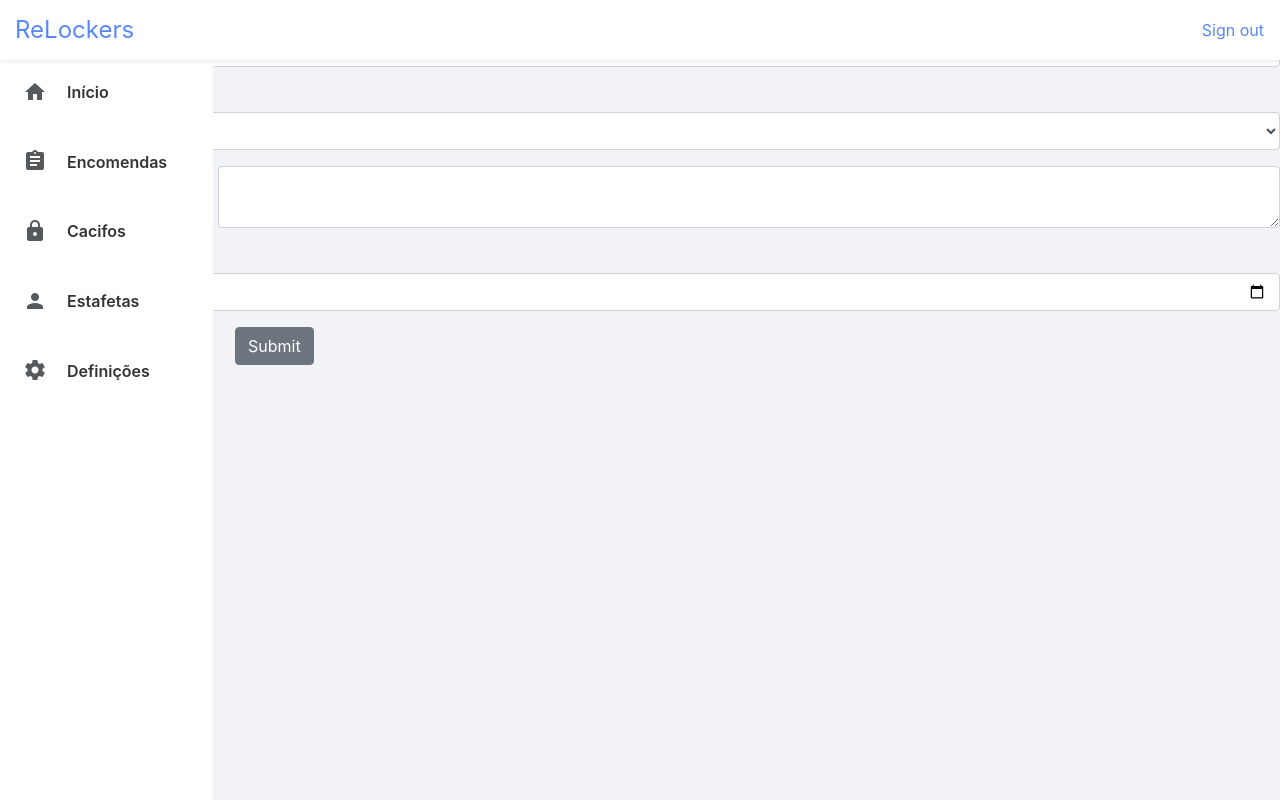
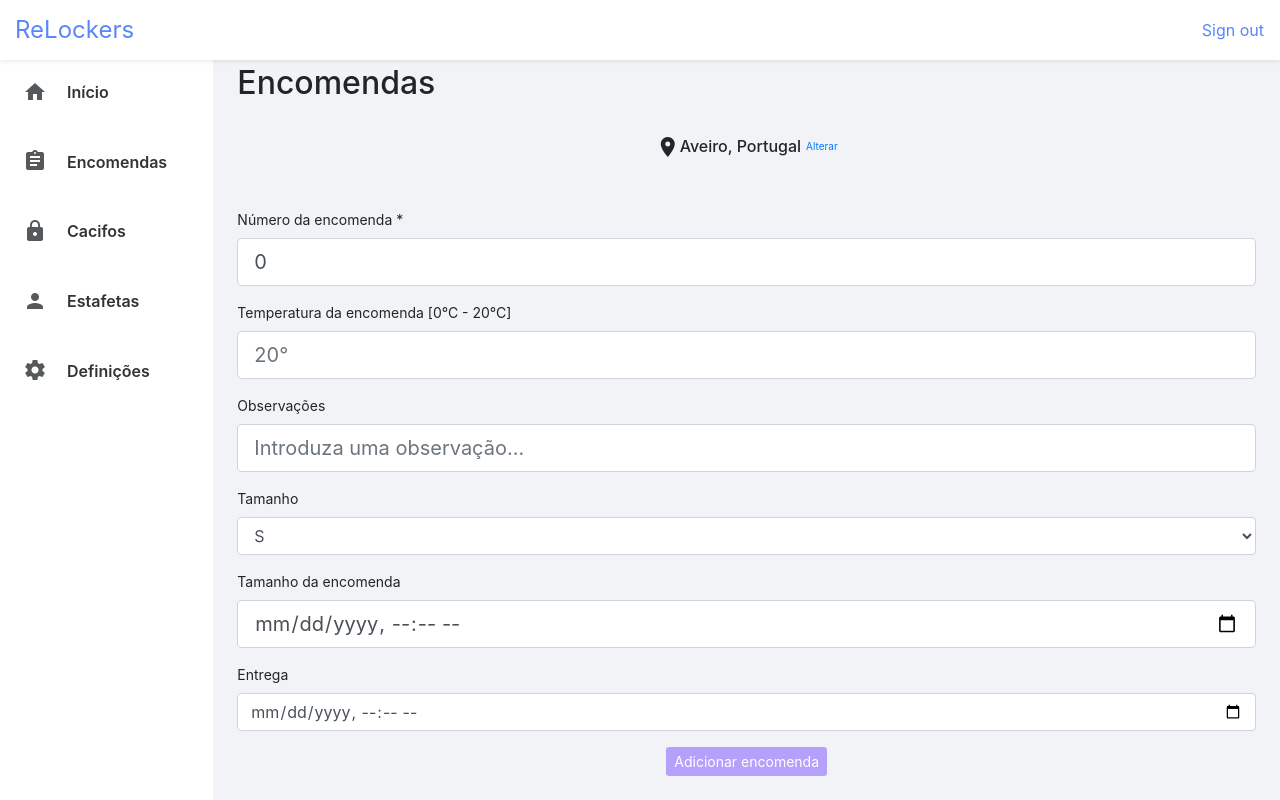
Before and after one commit to soniaamachado/ReLockers, a React (Create React App) app: page /adicionar_encomenda in a window 1280 px wide. Built offline with nearby package versions, Linux system fonts and the light colour scheme.

Commit message:
inicio form

```diff
--- a/src/components/AdicionarEncomenda.js
+++ b/src/components/AdicionarEncomenda.js
@@ -1,104 +1,91 @@
 import React, { Component } from "react";
 import axios from "axios";
-import {Button, Col, Form, FormGroup, Input, Label} from "reactstrap";
+import TextInputGroup from "./forms/TextInput";
+import { Button, Col, Form, FormGroup, Input, Label } from "reactstrap";
 
 export default class AdicionarEncomenda extends Component {
 
     state = {
-        estado_encomenda:0,
-        numero_encomenda:1,
-        data_de_entrada_no_sistema:"",
-        data_de_entrega_pretendida:"",
-        tempo_limite_de_levantamento:"",
-        tamanho:"",
-        observacoes:"",
-        temperatura:"",
-        cacifo_id:1,
-        cliente_id:1,
-        errors:{}
+        estado_encomenda: 0,
+        numero_encomenda: 0,
+        data_de_entrada_no_sistema: "",
+        data_de_entrega_pretendida: "",
+        tempo_limite_de_levantamento: "",
+        tamanho: "",
+        observacoes: "",
+        temperatura: "",
+        cacifo_id: "",
+        cliente_id: "",
+        errors: {}
     };
 
 
     onSubmit = e => {
         e.preventDefault();
 
-        const { estado_encomenda, cacifo_id, cliente_id, numero_encomenda, data_de_entrada_no_sistema, data_de_entrega_pretendida, tempo_limite_de_levantamento, tamanho, temperatura, observacoes } = this.state;
+        let {
+            estado_encomenda, cacifo_id, cliente_id, numero_encomenda,
+            data_de_entrada_no_sistema, data_de_entrega_pretendida,
+            tempo_limite_de_levantamento, tamanho, temperatura, observacoes
+        } = this.state;
 
-        if (estado_encomenda === "") {
-            this.setState({ errors: { estado_encomenda: "O estado da encomenda é requirido" } });
-            return;
-        }
 
-        if (numero_encomenda=== "") {
-            this.setState({ errors: { numero_encomenda: "Número da encomenda requirido" } });
-            return;
-        }
-
-        if (data_de_entrada_no_sistema === "") {
-            this.setState({ errors: { data_de_entrada_no_sistema: "Data de entrada requirida" } });
-            return;
-        }
-
-        if (data_de_entrega_pretendida === "") {
-            this.setState({ errors: { data_de_entrega_pretendida: "URL is required" } });
-            return;
-        }
-        if (tempo_limite_de_levantamento === "") {
-            this.setState({ errors: { tempo_limite_de_levantamento: "URL is required" } });
-            return;
-        }
-        if (tamanho === "") {
-            this.setState({ errors: { tamanho: "URL is required" } });
-            return;
-        }
-        if (temperatura === "") {
-            this.setState({ errors: { temperatura: "URL is required" } });
-            return;
-        }
-        if (observacoes=== "") {
-            this.setState({ errors: { observacoes: "URL is required" } });
-            return;
-        }
-        if (cacifo_id === "") {
-            this.setState({ errors: { temperatura: "URL is required" } });
-            return;
-        }
-        if (cliente_id=== "") {
-            this.setState({ errors: { observacoes: "URL is required" } });
-            return;
-        }
+        // if (observacoes === "") {
+        //     this.setState({ errors: { observacoes: "URL is required" } });
+        //     return;
+        // }
+        // if (data_de_entrega_pretendida === "") {
+        //     this.setState({ errors: { data_de_entrega_pretendida: "URL is required" } });
+        //     return;
+        // }
+        // if (tempo_limite_de_levantamento === "") {
+        //     this.setState({ errors: { tempo_limite_de_levantamento: "URL is required" } });
+        //     return;
+        // }
+        // if (tamanho === "") {
+        //     this.setState({ errors: { tamanho: "URL is required" } });
+        //     return;
+        // }
+        // if (cacifo_id === "") {
+        //     this.setState({ errors: { temperatura: "URL is required" } });
+        //     return;
+        // }
+        // if (cliente_id == "") {
+        //     this.setState({ errors: { observacoes: "URL is required" } });
+        //     return;
+        // }
 
         const newEncomenda = {
             estado_encomenda,
             numero_encomenda,
-            data_de_entrada_no_sistema,
-            data_de_entrega_pretendida,
-            tempo_limite_de_levantamento,
-            tamanho,
-            observacoes,
-            temperatura,
-            cacifo_id,
-            cliente_id
+            // data_de_entrada_no_sistema,
+            // data_de_entrega_pretendida,
+            // tempo_limite_de_levantamento,
+            // tamanho,
+            // observacoes,
+            // temperatura,
+            // cacifo_id,
+            // cliente_id
         };
-
-        axios.post('http://167.99.202.225/api/encomendas', newEncomenda)
-            .then(res => console.log(res.statusText));
+        console.log(newEncomenda);
+        // axios.post('http://167.99.202.225/api/encomendas', newEncomenda)
+        //     .then(res => console.log(res.statusText));
 
         this.setState({
-            estado_encomenda: "",
+            estado_encomenda: 0,
             numero_encomenda: "",
-            data_de_entrada_no_sistema: "",
-            data_de_entrega_pretendida: "",
-            tempo_limite_de_levantamento: "",
-            tamanho: "",
+            //     data_de_entrada_no_sistema: "",
+            //     data_de_entrega_pretendida: "",
+            //     tempo_limite_de_levantamento: "",
+            //     tamanho: "",
             observacoes: "",
             temperatura: "",
-            cacifo_id: "",
-            cliente_id: ""
+            //     cacifo_id: "",
+            //     cliente_id: ""
 
         });
 
-        this.props.history.push("/news");
+        //this.props.history.push("/news");
     };
 
     onChange = e => {
@@ -107,31 +94,89 @@ export default class AdicionarEncomenda extends Component {
         });
     };
 
+    selectTamanho() {
+        console.log(this.refs.selectTamanho.value);
+    }
+
     render() {
-        const { estado_encomenda, numero_encomenda, data_de_entrada_no_sistema, data_de_entrega_pretendida, tempo_limite_de_levantamento,tamanho, observacoes, temperatura } = this.state;
+        const {
+            numero_encomenda, data_de_entrada_no_sistema, data_de_entrega_pretendida,
+            tempo_limite_de_levantamento, tamanho, observacoes, temperatura, errors
+        } = this.state;
         return (
-            <main>
-                <Form onSubmit={this.onSubmit}>
-                    <FormGroup>
-                        <Label for="numero_encomenda">Tamanho</Label>
-                        <Input type="number" name="numero_encomenda" id="numero_encomenda"/>
-                    </FormGroup>
+            <main style={{ height: '100%' }} role="main" className="col-md-9 ml-sm-auto col-lg-10 px-4">
+                <div
+                    className="d-flex justify-content-between flex-wrap flex-md-nowrap align-items-center pt-3 pb-2 mb-3">
+                    <h1 className="h2">Encomendas</h1>
+                    <div className="btn-toolbar mb-2 mb-md-0">
+                    </div>
+                </div>
+                <div style={{ textAlign: 'center', marginBottom: '50px' }}>
+                    <i className="material-icons md-24" style={{ verticalAlign: 'middle' }}>location_on</i>
+                    <h6 style={{ display: 'inline', verticalAlign: 'middle' }}>Aveiro, Portugal</h6>
+                    <a href={'/definicoes'} style={{ marginLeft: '5px', fontSize: '10px', display: 'inline', verticalAlign: 'middle' }}>Alterar</a>
+                </div>
+                <form onSubmit={this.onSubmit}>
+
+                    <TextInputGroup
+                        label="Número da encomenda *"
+                        name="numero_encomenda"
+                        placeholder="0"
+                        value={numero_encomenda}
+                        onChange={this.onChange}
+                        type={"number"}
+                        error={errors.numero_encomenda}
+                    />
+
+                    <TextInputGroup
+                        label="Temperatura da encomenda [0°C - 20°C]"
+                        name="temperatura"
+                        placeholder="20°"
+                        value={temperatura}
+                        onChange={this.onChange}
+                        type={"number"}
+                        error={errors.temperatura}
+                    />
+
+                    <TextInputGroup
+                        label="Observações"
+                        name="observacoes"
+                        placeholder="Introduza uma observação..."
+                        value={observacoes}
+                        onChange={this.onChange}
+                        error={errors.observacoes}
+                    />
 
                     <FormGroup>
                         <Label for="tamanho">Tamanho</Label>
-                        <Input type="select" name="tamanho" id="tamanho">
+                        <Input type="select" name="tamanho" id="tamanho" value={this.option} ref="tamanhoSelect">
+                            {/* onChange={(e) => { this.selectTamanho(); }} */}
                             <option>S</option>
                             <option>M</option>
                             <option>L</option>
+                            <option>XL</option>
                         </Input>
                     </FormGroup>
 
-                    <FormGroup row>
-                        <Label for="observacoes" sm={2}>Observações</Label>
-                        <Col sm={10}>
-                            <Input type="textarea" name="observacoes" id="observacoes" />
-                        </Col>
-                    </FormGroup>
+                    {/* <TextInputGroup
+                        label="Tamanho da encomenda"
+                        name="tamanho"
+                        placeholder="Tamanho da encomenda... PASSAR PARA SELECT"
+                        value={tamanho}
+                        type={"select"}
+                        onChange={this.onChange}
+                        error={errors.tamanho}
+                    /> */}
+
+                    <TextInputGroup
+                        label="Tamanho da encomenda"
+                        name="tamanho"
+                        placeholder="Tamanho da encomenda... PASSAR PARA SELECT"
+                        value={tamanho}
+                        type={"datetime-local"}
+                        onChange={this.onChange}
+                        error={errors.tamanho}
+                    />
 
                     <FormGroup>
                         <Label for="data_de_entrega_pretendida">Entrega</Label>
@@ -143,14 +188,45 @@ export default class AdicionarEncomenda extends Component {
                         />
                     </FormGroup>
 
-                    <FormGroup check row>
-                        <Col sm={{ size: 10, offset: 2 }}>
-                            <Button>Submit</Button>
-                        </Col>
-                    </FormGroup>
 
-                </Form>
-            </main>
+
+                    <Button style={{
+                        display: 'block',
+                        float: 'center',
+                        width: 'auto',
+                        margin: 'auto',
+                        backgroundColor: 'rgb(181, 160, 251)',
+                        border: 'none'
+                    }} size="sm">
+                        {/* <i style={{ verticalAlign: 'middle' }} className="material-icons md-24">add</i> */}
+                        Adicionar encomenda
+                        </Button>
+
+                </form>
+            </main >
+            // <main>
+            //     <Form onSubmit={this.onSubmit}>
+            //         <FormGroup>
+            //             <Label for="numero_encomenda">Tamanho</Label>
+            //             <Input type="number" name="numero_encomenda" id="numero_encomenda" />
+            //         </FormGroup>
+
+            //         <FormGroup row>
+            //             <Label for="observacoes" sm={2}>Observações</Label>
+            //             <Col sm={10}>
+            //                 <Input type="textarea" name="observacoes" id="observacoes" />
+            //             </Col>
+            //         </FormGroup>
+
+
+            //         <FormGroup check row>
+            //             <Col sm={{ size: 10, offset: 2 }}>
+            //                 <Button>Submit</Button>
+            //             </Col>
+            //         </FormGroup>
+
+            //     </Form>
+            // </main>
         );
     }
 }
--- /dev/null
+++ b/src/components/forms/TextInput.js
@@ -0,0 +1,31 @@
+import React from "react";
+import classnames from "classnames";
+
+const TextInputGroup = ({
+    label,
+    name,
+    value,
+    placeholder,
+    type,
+    onChange,
+    error
+}) => {
+    return (
+        <div className="form-group">
+            <label htmlFor={name}>{label}</label>
+            <input
+                type={type}
+                name={name}
+                className={classnames("form-control form-control-lg", {
+                    "is-invalid": error
+                })}
+                placeholder={placeholder}
+                value={value}
+                onChange={onChange}
+            />
+            {error && <div className="invalid-feedback">{error}</div>}
+        </div>
+    );
+};
+
+export default TextInputGroup;
```
